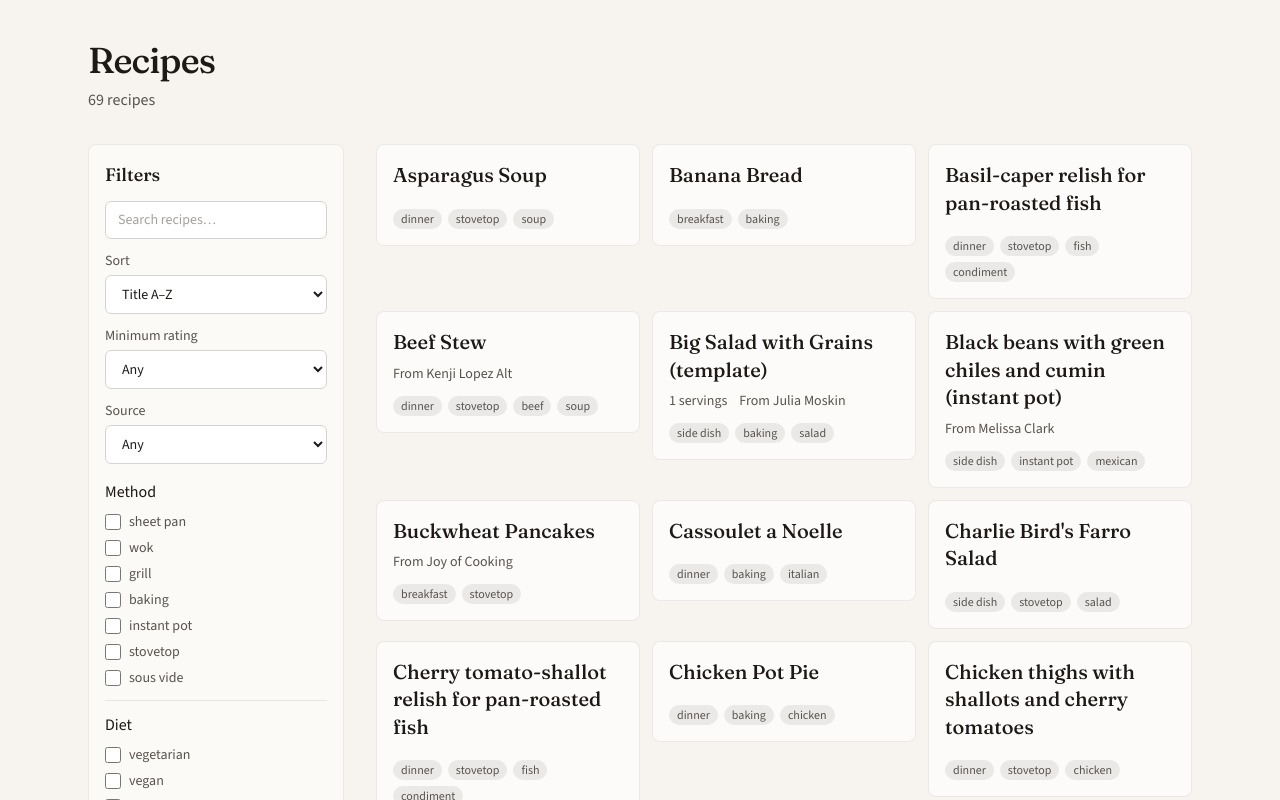
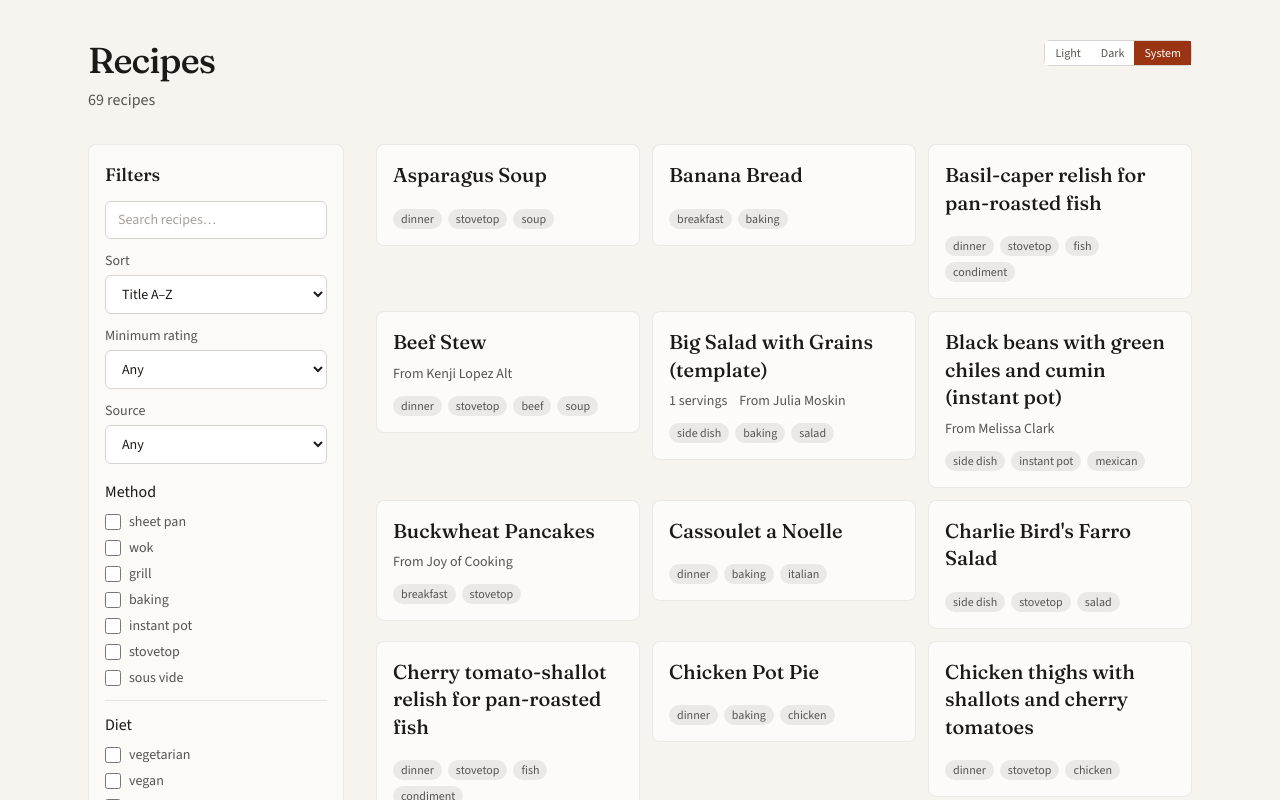
Before and after one commit to spectorp/recipes, a React (Vite) app: page / in a window 1280 px wide. Shown: the top 800 px of the page. Built offline with nearby package versions, Linux system fonts and the light colour scheme.

Commit message:
Add light, dark, and system theme toggle
Persist preference in localStorage on browse and recipe detail pages.

```diff
--- /dev/null
+++ b/src/components/ThemeToggle.tsx
@@ -0,0 +1,50 @@
+import { useState } from 'react'
+import {
+  applyTheme,
+  getStoredTheme,
+  setStoredTheme,
+  type ThemePreference,
+} from '../lib/theme'
+
+const OPTIONS: { value: ThemePreference; label: string }[] = [
+  { value: 'light', label: 'Light' },
+  { value: 'dark', label: 'Dark' },
+  { value: 'system', label: 'System' },
+]
+
+export function ThemeToggle({ className = '' }: { className?: string }) {
+  const [theme, setTheme] = useState<ThemePreference>(() => getStoredTheme())
+
+  const select = (next: ThemePreference) => {
+    setStoredTheme(next)
+    applyTheme(next)
+    setTheme(next)
+  }
+
+  return (
+    <div
+      className={`inline-flex rounded-md border border-stone-300 dark:border-stone-600 ${className}`}
+      role="group"
+      aria-label="Color theme"
+    >
+      {OPTIONS.map(({ value, label }) => {
+        const active = theme === value
+        return (
+          <button
+            key={value}
+            type="button"
+            onClick={() => select(value)}
+            aria-pressed={active}
+            className={`px-2.5 py-1 text-xs font-medium ${
+              active
+                ? 'bg-accent text-white dark:bg-orange-700'
+                : 'bg-white text-ink-muted hover:text-ink dark:bg-stone-900 dark:text-stone-400 dark:hover:text-stone-100'
+            }`}
+          >
+            {label}
+          </button>
+        )
+      })}
+    </div>
+  )
+}
--- a/src/pages/HomePage.tsx
+++ b/src/pages/HomePage.tsx
@@ -1,6 +1,7 @@
 import { useMemo, useState } from 'react'
 import { FilterPanel } from '../components/FilterPanel'
 import { RecipeCard } from '../components/RecipeCard'
+import { ThemeToggle } from '../components/ThemeToggle'
 import { catalogLoadErrors, recipes } from '../lib/catalog'
 import {
   countActiveFilters,
@@ -23,7 +24,8 @@ export function HomePage() {
 
   return (
     <div className="mx-auto max-w-6xl px-4 py-8 sm:px-6 lg:py-10">
-      <header className="mb-8">
+      <header className="mb-8 flex flex-wrap items-start justify-between gap-4">
+        <div>
           <h1 className="font-display text-4xl tracking-tight text-ink dark:text-stone-50">
             Recipes
           </h1>
@@ -32,6 +34,8 @@ export function HomePage() {
               ? `${recipes.length} recipe${recipes.length === 1 ? '' : 's'}`
               : `${visible.length} of ${recipes.length} recipes`}
           </p>
+        </div>
+        <ThemeToggle className="no-print shrink-0" />
       </header>
 
       {catalogLoadErrors.length > 0 && (
--- a/src/pages/RecipePage.tsx
+++ b/src/pages/RecipePage.tsx
@@ -1,6 +1,7 @@
 import { useEffect, useState } from 'react'
 import { Link, useParams } from 'react-router-dom'
 import { Chip, StarRating, recipeTimeLabel } from '../components/recipeMeta'
+import { ThemeToggle } from '../components/ThemeToggle'
 import { getRecipeById } from '../lib/catalog'
 import { formatIngredientLine, recipeChipList } from '../lib/format'
 
@@ -164,6 +165,8 @@ export function RecipePage() {
         >
           ← All recipes
         </Link>
+        <div className="flex flex-wrap items-center gap-2">
+          <ThemeToggle />
           <button
             type="button"
             onClick={() => window.print()}
@@ -171,6 +174,7 @@ export function RecipePage() {
           >
             Print
           </button>
+        </div>
       </div>
 
       <header className="mt-4 border-b border-stone-200 pb-6 dark:border-stone-700">
```
Also changed, not shown: 2 other files (tests, documents, lock files or other folders). Lines whose indentation alone changed are shown as unchanged.
